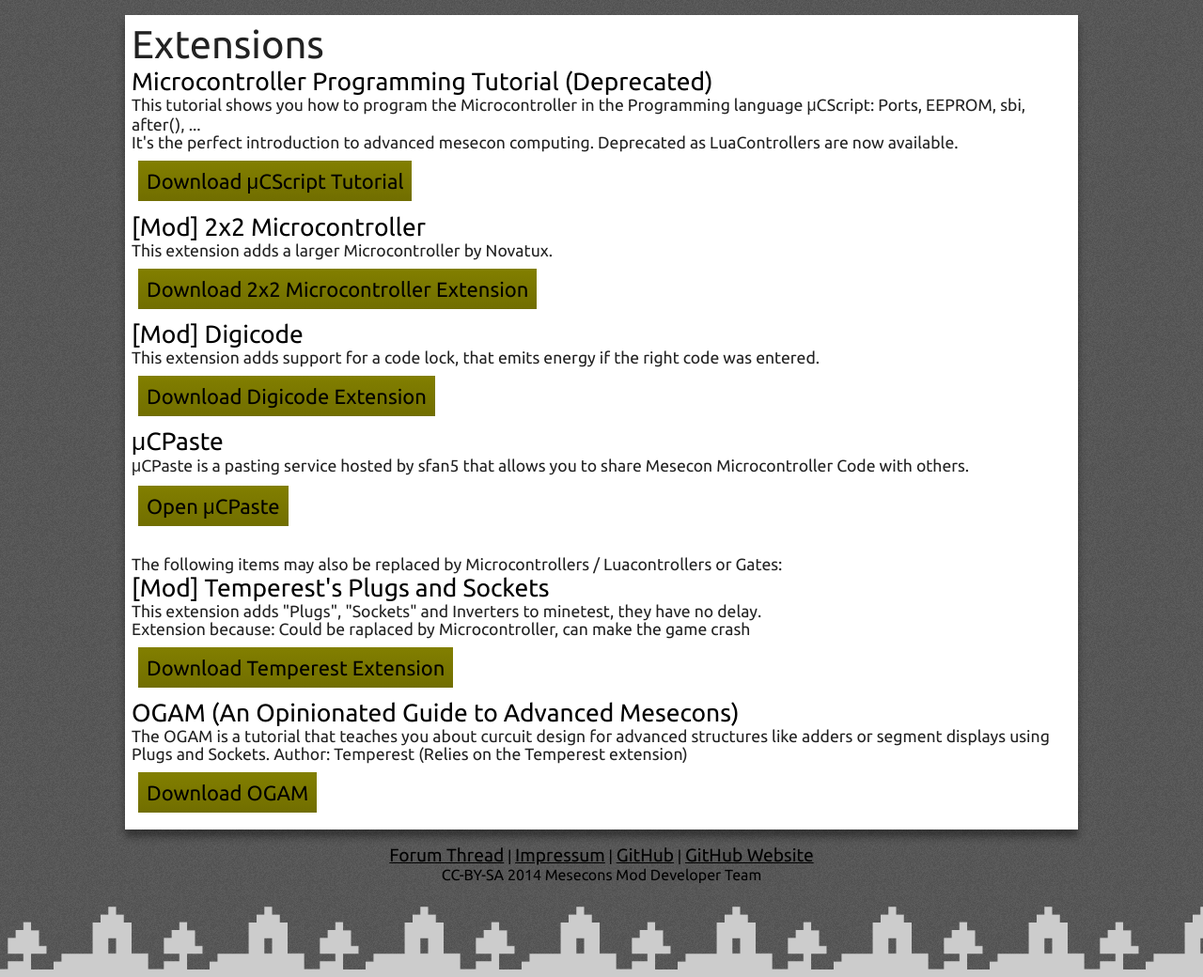
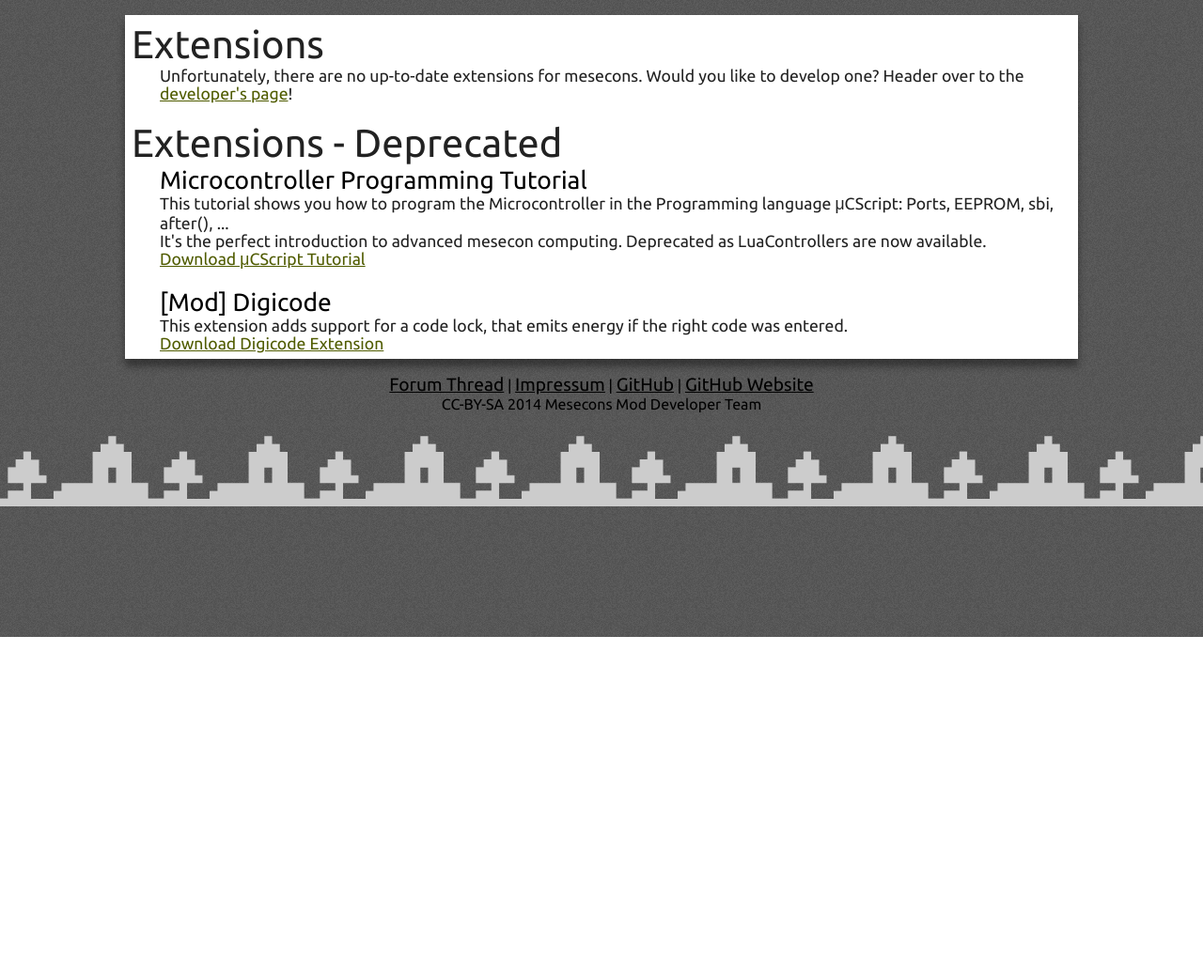
Before and after one commit to Jeija/mesecons.net, a PHP site: page /extensions.php in a window 1280 px wide. Shown: the part 122-1162 px from the top of the page at 94% size. After the commit the page ends 800 px from the top, so only its background shows below. Run offline with PHP 8.4, Linux system fonts and the light colour scheme.

Commit message:
Update documentation, improve styles, remove deprecated extensions.

```diff
--- a/devguidelines.php
+++ b/devguidelines.php
@@ -5,7 +5,6 @@
 	<div class = "text">
 	Make sure you follow these guidelines to get your own code merged for sure!<br/>
 	If you are not sure if your code complies, just send it in; we'll tell you in case it doesn't.
-	</div>
 	<div class = "paragraph-heading">Code</div>
 	<div class = "code"><pre>
 -- do_something_one(foo) --> Makes xyz
@@ -61,6 +60,7 @@ end)
 	<li>Describe your pull request, what it does and what does not work!</li>
 	<li>You may also provide screenshots if you implement new features</li>
 	<li>If you implement new features, you should also send in an update for mesecons.net <a href="https://github.com/Jeija/mesecons.net">here</a>
+	</div>
 </div>
 
 <?php include "footer.html";?>
--- a/extensions.php
+++ b/extensions.php
@@ -2,34 +2,19 @@
 <div id = "article">
 	<div class = "article-heading">Extensions</div>
 	<div class = "text">
+	Unfortunately, there are no up-to-date extensions for mesecons. Would you like to develop one? Header over to the <a href="developers.php">developer's page</a>!<br/><br/>
+	</div>
 
-	<div class = "paragraph-heading">Microcontroller Programming Tutorial (Deprecated)</div>
-	This tutorial shows you how to program the Microcontroller in the Programming language &mu;CScript: Ports, EEPROM, sbi, after(), ...<br/> It's the perfect introduction to advanced mesecon computing. Deprecated as LuaControllers are now available.<br/><br/>
-	<a href="https://github.com/Jeija/minetest-mod-mesecons/blob/master/mesecons_microcontroller/MeseconMicro.pdf?raw=true" class="button">Download &mu;CScript Tutorial</a><br/><br/>
+	<div class = "article-heading">Extensions - Deprecated</div>
+	<div class = "text">
 
-<div class = "paragraph-heading">[Mod] 2x2 Microcontroller</div>
-	This extension adds a larger Microcontroller by Novatux.<br/><br/>
-	<a href="https://github.com/Jeija/mesecons-extension-22microcontroller/zipball/master" class="button">Download 2x2 Microcontroller Extension</a><br/><br />
+	<div class = "paragraph-heading">Microcontroller Programming Tutorial</div>
+	This tutorial shows you how to program the Microcontroller in the Programming language &mu;CScript: Ports, EEPROM, sbi, after(), ...<br/> It's the perfect introduction to advanced mesecon computing. Deprecated as LuaControllers are now available.<br/>
+	<a href="https://github.com/Jeija/minetest-mod-mesecons/blob/master/mesecons_microcontroller/MeseconMicro.pdf?raw=true">Download &mu;CScript Tutorial</a><br/><br/>
 
 	<div class = "paragraph-heading">[Mod] Digicode</div>
-	This extension adds support for a code lock, that emits energy if the right code was entered.<br/><br/>
-	<a href="downloads/digicode.zip" class="button">Download Digicode Extension</a><br/><br/>
-
-	<div class = "paragraph-heading">&mu;CPaste</div>
-	&mu;CPaste is a pasting service hosted by sfan5 that allows you to share Mesecon Microcontroller Code with others.<br/><br/>
-	<a href="http://sfan.sf.funpic.de/ycpaste/" class="button">Open &mu;CPaste</a><br/><br/>
-	<br />
-
-	The following items may also be replaced by Microcontrollers / Luacontrollers or Gates:
-	<div class = "paragraph-heading">[Mod] Temperest's Plugs and Sockets</div>
-	This extension adds "Plugs", "Sockets" and Inverters to minetest, they have no delay.<br/>
-	Extension because: Could be raplaced by Microcontroller, can make the game crash<br/><br/>
-	<a href="https://github.com/Jeija/mesecons-extension-temperest/zipball/master" class="button">Download Temperest Extension</a><br/><br/>
-
-	<div class = "paragraph-heading">OGAM (An Opinionated Guide to Advanced Mesecons)</div>
-	The OGAM is a tutorial that teaches you about curcuit design for advanced structures like adders or segment displays using Plugs and Sockets. Author: Temperest (Relies on the Temperest extension)<br/><br/>
-	<a href="http://dl.dropboxusercontent.com/u/8097754/Mesecons%20Tutorial.pdf" class="button">Download OGAM</a><br/><br/>
-
+	This extension adds support for a code lock, that emits energy if the right code was entered.<br/>
+	<a href="downloads/digicode.zip">Download Digicode Extension</a><br/>
 	</div>
 </div>
 <?php include "footer.html";?>
--- a/styles.css
+++ b/styles.css
@@ -129,6 +129,7 @@ margin: 0 0;}
 #article .text {
         color: #222222;
 	font-size: 1.1em;
+	margin-left:30px;
 }
 
 #article #items #item {
@@ -226,6 +227,8 @@ margin: 0 0;}
 }
 
 #article .code {
+	margin-top:8px;
+	margin-bottom:8px;
 	padding: 5px;
 	border: 2px dotted #999999;
 	background: #ffffff;
```
Also changed, not shown: developers.php (+46 -48 lines).
